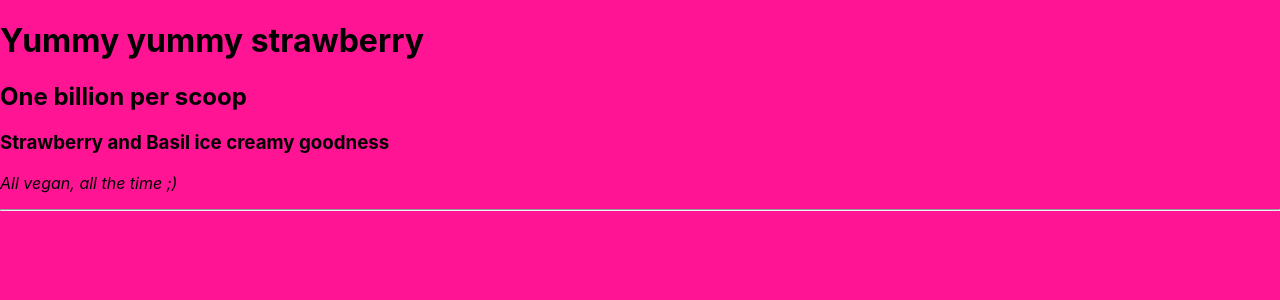
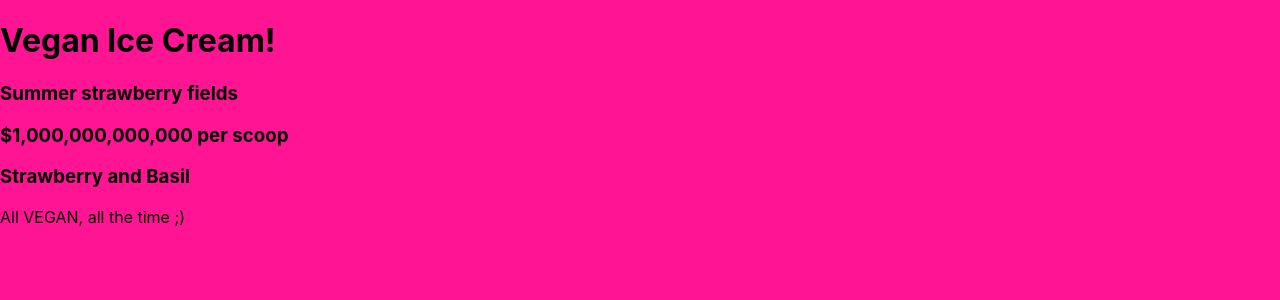
Before and after one commit to kayla-weaver/VeganQueenIceCreamShoppe, a React (Create React App) app: page / in a window 1280 px wide. Shown: the top 300 px of the page. Built offline with nearby package versions, Linux system fonts and the light colour scheme.

Commit message:
static state

```diff
--- a/src/App.js
+++ /dev/null
@@ -1,17 +0,0 @@
-import React from "react";
-
-function App(){
-  const flavor = "Strawberry";
-  const flavor2 = "Basil";
-  return (
-    <React.Fragment>
-      <h1>Yummy yummy strawberry</h1>
-      <h2>One billion  per scoop</h2>
-      <h3>{flavor} and {flavor2} ice creamy goodness</h3>
-      <p><em>All vegan, all the time ;) </em></p>
-      <hr/>
-    </React.Fragment>
-  );
-}
-
-export default App;
--- /dev/null
+++ b/src/components/App.js
@@ -0,0 +1,16 @@
+import React from "react";
+import Header from "./Header";
+import InventoryList from "./InventoryList";
+
+function App(){
+  const flavor = "Strawberry";
+  const flavor2 = "Basil";
+  return (
+    <React.Fragment>
+      <Header />
+      <InventoryList />
+    </React.Fragment>
+  );
+}
+
+export default App;
--- /dev/null
+++ b/src/components/Header.js
@@ -0,0 +1,9 @@
+import React from "react";
+
+function Header(){
+  return (
+    <h1>Vegan Ice Cream!</h1>
+  );
+}
+
+export default Header;
--- /dev/null
+++ b/src/components/Inventory.js
@@ -0,0 +1,16 @@
+import React from "react";
+
+function Inventory(){
+  const flavor = "Strawberry";
+  const flavor2 = "Basil";
+  return (
+    <React.Fragment>
+      <h3> Summer strawberry fields</h3>
+      <h3>$1,000,000,000,000 per scoop</h3>
+      <h3> {flavor} and {flavor2}</h3>
+      <p><emp>All VEGAN, all the time ;)</emp></p>
+    </React.Fragment>
+  );
+}
+
+export default Inventory;
--- /dev/null
+++ b/src/components/InventoryList.js
@@ -0,0 +1,10 @@
+import React from "react";
+import Inventory from "./Inventory";
+
+function InventoryList(){
+  return (
+    <Inventory />
+  );
+}
+
+export default InventoryList
--- a/src/index.js
+++ b/src/index.js
@@ -1,7 +1,7 @@
 import React from 'react';
 import ReactDOM from 'react-dom/client';
 import './index.css';
-import App from './App';
+import App from './components/App';
 
 const root = ReactDOM.createRoot(document.getElementById('root'));
 root.render(
```
